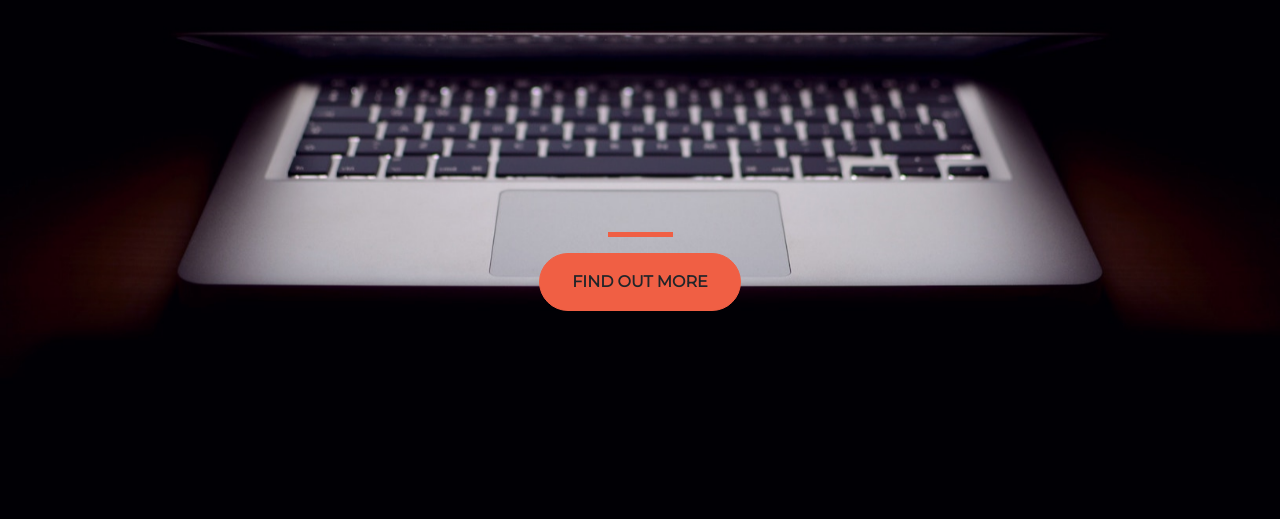
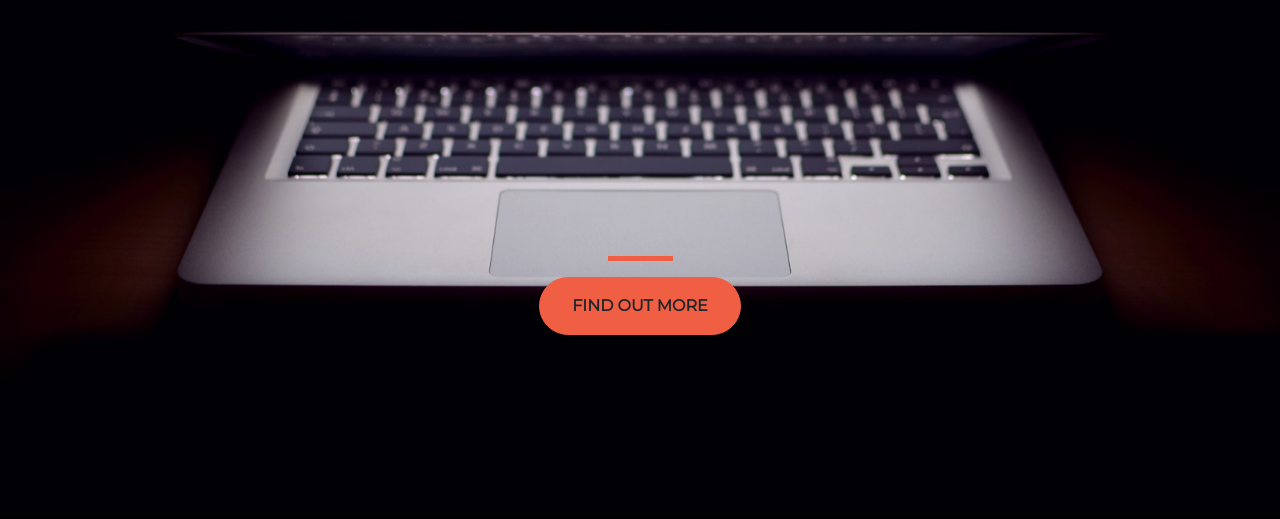
Before and after one commit to dramos1993/shadylandingpage, a plain HTML site: page index.html in a window 1280 px wide. Shown: the part 281-800 px from the top of the page. Drawn offline with nearby package versions, Linux system fonts and the light colour scheme.

Commit message:
Update style.css

```diff
--- a/style.css
+++ b/style.css
@@ -49,5 +49,5 @@ hr{
 }
 
 .buffer{
-  height:14rem;
+  height:17rem;
 }
```
